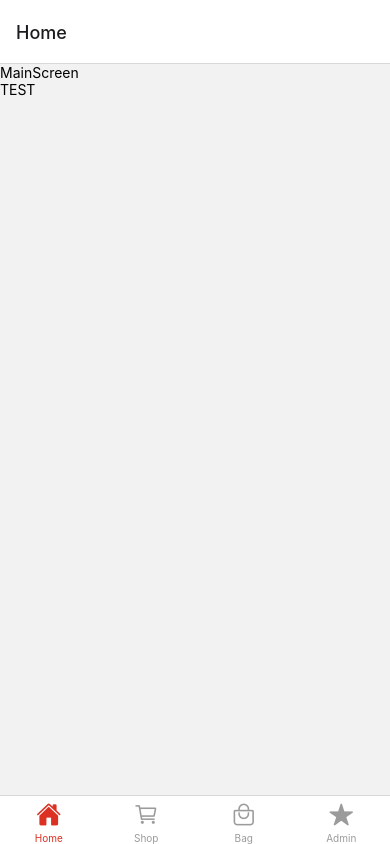
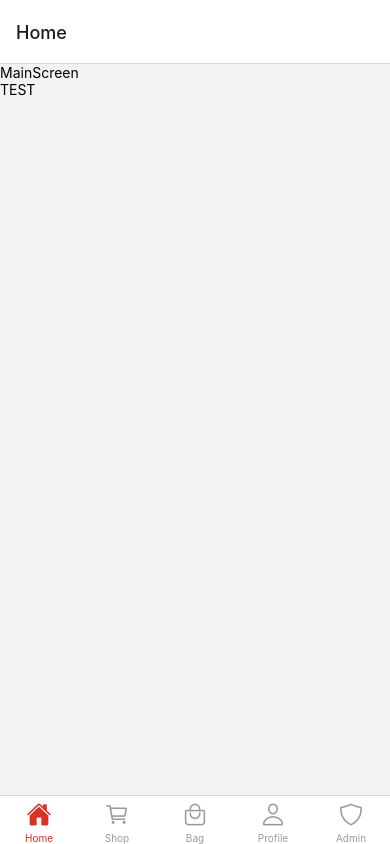
Before and after one commit to GiliEllen/react-natve-e-commerce-frontend, a React Native app: screen / in a window 390 px wide. Built offline with nearby package versions, Linux system fonts and the light colour scheme.

Commit message:
admin-condition-fixed

```diff
--- a/App.js
+++ b/App.js
@@ -34,10 +34,11 @@ export default function App() {
               iconName = focused ? "cart" : "cart-outline";
             } else if (route.name === "Bag") {
               iconName = focused ? "bag-handle" : "bag-handle-outline";
-            } else if (route.name === "Profile" && !isAdmin) {
-              iconName = focused ? "heart" : "heart";
-            } else if (route.name === "Admin" && isAdmin) {
-              iconName = focused ? "star" : "star";
+            } else if (route.name === "Profile") {
+              iconName = focused ? "person" : "person-outline";
+            }
+            if (isAdmin && route.name === "Admin") {
+              iconName = focused ? "shield" : "shield-outline";
             }
 
             return <Ionicons name={iconName} size={size} color={color} />;
@@ -49,7 +50,7 @@ export default function App() {
         <Tab.Screen name="Home" component={MainScreen} />
         <Tab.Screen name="Shop" component={Shop} />
         <Tab.Screen name="Bag" component={Bag} />
-        {!isAdmin && <Tab.Screen name="Profile" component={Profile} />}
+        <Tab.Screen name="Profile" component={Profile} />
         {isAdmin && <Tab.Screen name="Admin" component={Admin} />}
       </Tab.Navigator>
     </NavigationContainer>
```
